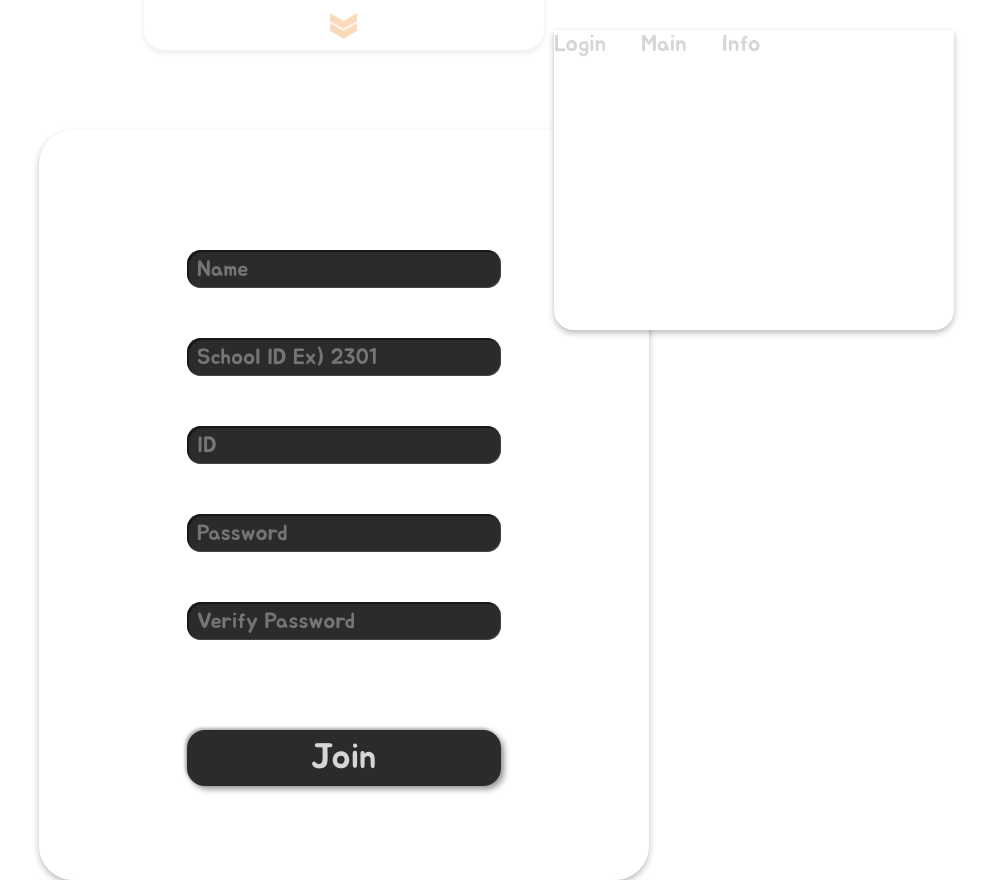
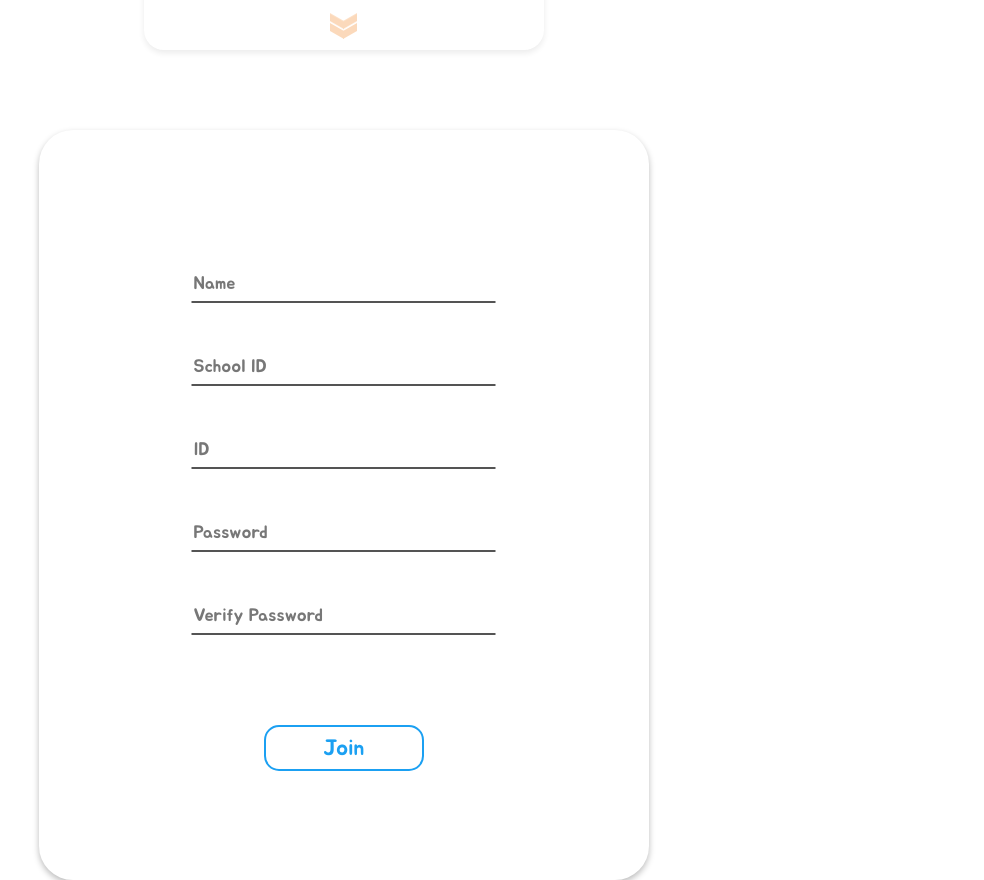
Before and after one commit to al-co-js/DarkChapter-front, a Next.js app: page /join in a window 1280 px wide. Shown: the whole page, without its empty margins (296-1280 px from the left). Built offline with nearby package versions, Linux system fonts and the light colour scheme.

Commit message:
feat: new design

```diff
--- a/pages/join.jsx
+++ b/pages/join.jsx
@@ -1,39 +1,20 @@
 import axios from 'axios';
 import Cookies from 'js-cookie';
 import Router from 'next/router';
-import React, { useEffect } from 'react';
+import React, { useEffect, useState } from 'react';
 
-import Button from '../components/Button';
 import { hideLoading, showLoading } from '../components/Loading';
-import { showModal } from '../components/Modal';
-import Navigation from '../components/Navigation';
-import TextBox from '../components/TextBox';
+import Button from '../components/New/Button';
+import { showModal } from '../components/New/Modal';
+import TextBox from '../components/New/TextBox';
 import Tile from '../components/Tile';
 
 const join = () => {
   useEffect(() => {
     Cookies.remove('token');
-    const page = [
-      {
-        name: 'Login',
-        link: 'login',
-      },
-      {
-        name: 'Main',
-        link: '',
-      },
-      {
-        name: 'Info',
-        link: 'info',
-      },
-    ];
+  });
 
-    const links = document.getElementsByClassName('link');
-    for (let i = 0; i < 3; i += 1) {
-      links[i].href = `/${page[i].link}`;
-      links[i].textContent = page[i].name;
-    }
-  });
+  const [pass, setPass] = useState('');
 
   const Join = async () => {
     const name = document.getElementById('name').value;
@@ -88,14 +69,73 @@ const join = () => {
 
   return (
     <>
-      <Navigation />
       <Tile className="joinTile">
-        <TextBox className="textBox" id="name" placeholder="Name" />
-        <TextBox className="textBox" id="schoolId" placeholder="School ID Ex) 2301" />
-        <TextBox className="textBox" id="id" placeholder="ID" />
-        <TextBox className="textBox" id="password" placeholder="Password" type="password" />
-        <TextBox className="textBox" id="verify" placeholder="Verify Password" type="password" />
-        <Button id="join" onClick={Join}>
+        <TextBox
+          rule={(text) => {
+            if (text.indexOf(' ') >= 0) {
+              return { success: false, message: '이름에 공백은 포함될 수 없습니다' };
+            }
+            return { success: true };
+          }}
+          className="textBox"
+          id="name"
+          placeholder="Name"
+        />
+        <TextBox
+          rule={(text) => {
+            if (Number(text[0]) === 0
+            || Number(text[0]) >= 4
+            || Number(text[0]) === 0
+            || Number(text[1]) >= 7
+            || Number.isNaN(Number(text))
+            || text.length !== 4
+            ) {
+              return { success: false, message: '학번이 잘못되었습니다. 예) 2301' };
+            }
+            return { success: true };
+          }}
+          className="textBox"
+          id="schoolId"
+          placeholder="School ID"
+        />
+        <TextBox
+          rule={(text) => {
+            if (text.indexOf(' ') >= 0) {
+              return { success: false, message: '아이디에 공백은 포함될 수 없습니다' };
+            }
+            return { success: true };
+          }}
+          className="textBox"
+          id="id"
+          placeholder="ID"
+        />
+        <TextBox
+          rule={(text) => {
+            const regex = /^[A-Za-z0-9!@#$%^&+=]{6,15}$/;
+            if (!regex.test(text)) {
+              return { success: false, message: '영어와 숫자, 특수문자만 사용 및 6글자 이상 15글자 이하' };
+            }
+            setPass(text);
+            return { success: true };
+          }}
+          className="textBox"
+          id="password"
+          placeholder="Password"
+          type="password"
+        />
+        <TextBox
+          rule={(text) => {
+            if (text !== pass) {
+              return { success: false, message: '비밀번호가 일치하지 않습니다' };
+            }
+            return { success: true };
+          }}
+          className="textBox"
+          id="verify"
+          placeholder="Verify Password"
+          type="password"
+        />
+        <Button id="joinButton" onClick={Join}>
           Join
         </Button>
       </Tile>
@@ -115,34 +155,16 @@ const join = () => {
           .textBox {
             position: relative;
             left: 50%;
-            transform: translate(-50%);
+            transform: translate(-25%);
+            top: 90px;
+            margin-top: 30px;
           }
 
-          #name {
-            top: 120px;
-          }
-
-          #schoolId {
-            top: 170px;
-          }
-
-          #id {
-            top: 220px;
-          }
-
-          #password {
-            top: 270px;
-          }
-
-          #verify {
-            top: 320px;
-          }
-
-          #join {
+          #joinButton {
             position: relative;
             left: 50%;
             transform: translate(-50%);
-            top: 410px;
+            top: 180px;
           }
         `}
       </style>
```
Also changed, not shown: pages/login.jsx (+24 -39 lines), pages/profile/index.jsx (+4 -27 lines).
